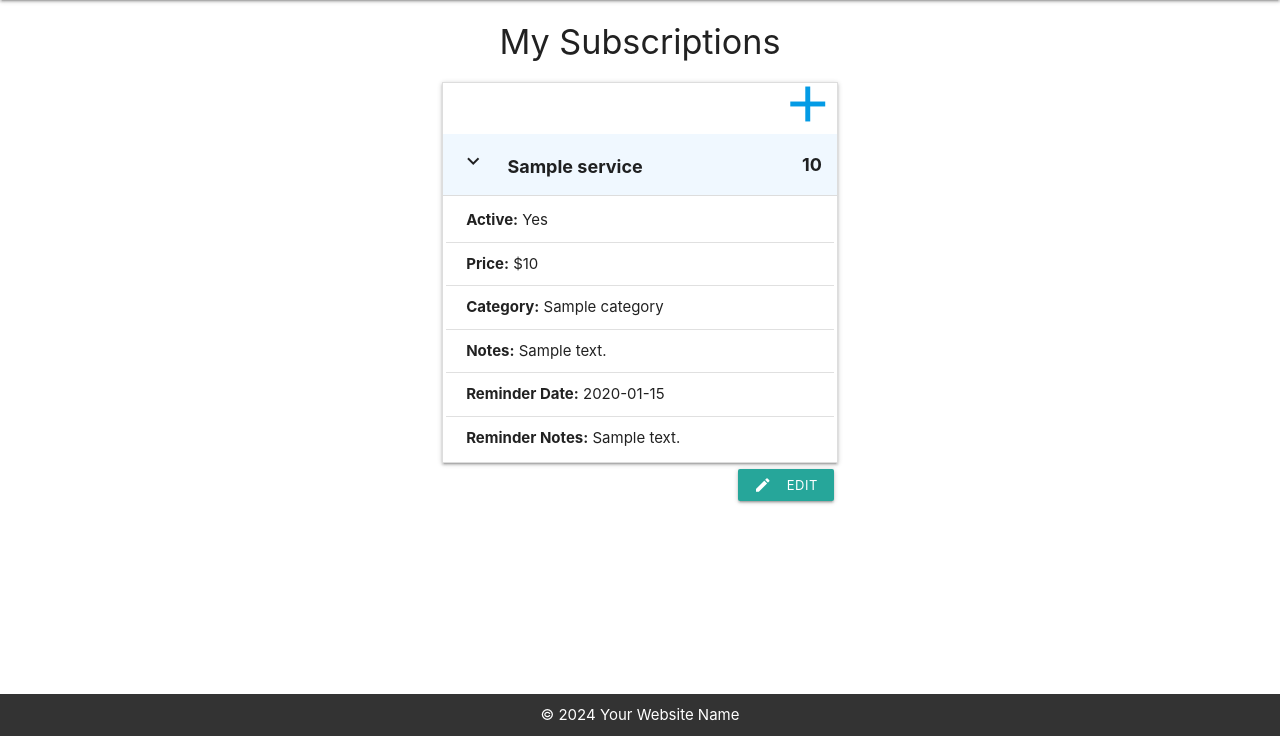
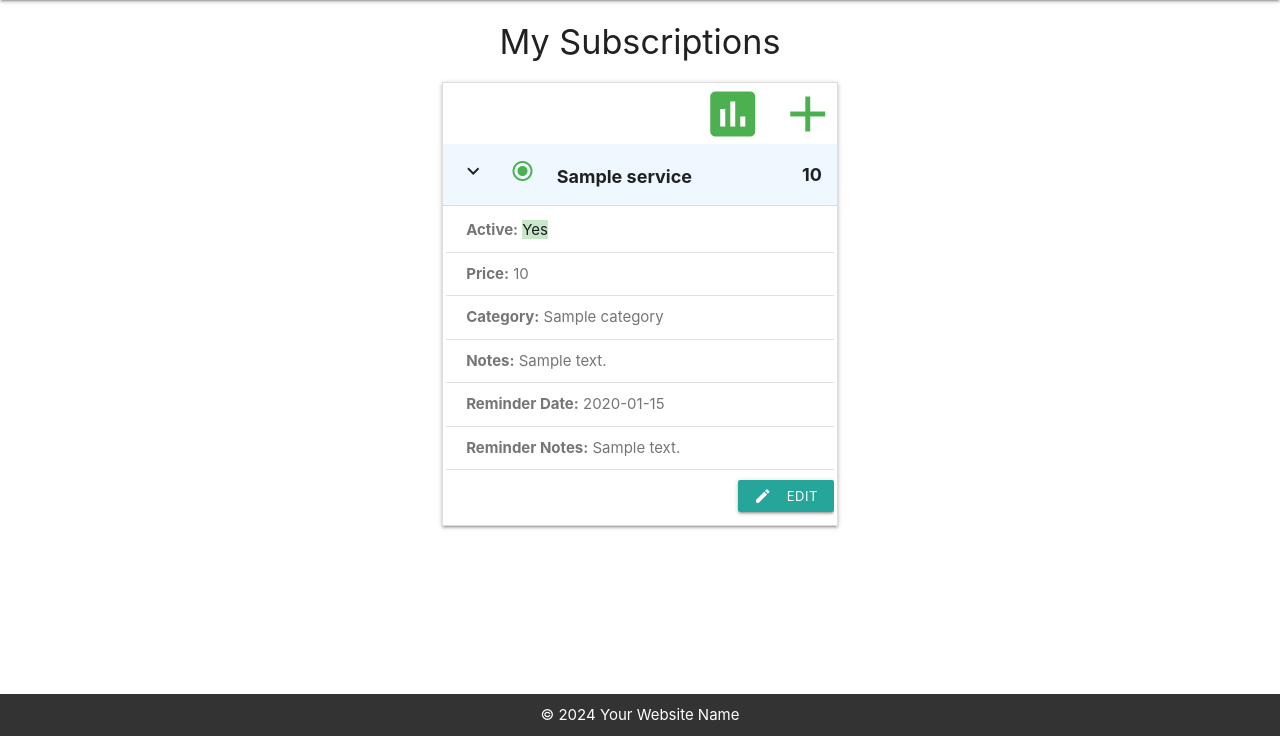
Before and after one commit to andersganander/Subscription_manager, a Django app: page /subscriptions/ in a window 1280 px wide, after a click that opens the changed part. Shown: the part 64-800 px from the top of the page. Run offline with Django 5.2, Linux system fonts and the light colour scheme; a user stored in the database is signed in; tables that the repository leaves empty hold one stand-in row (values such as "Sample post").

Commit message:
USER STORY: Make subscription inactive #45

```diff
--- a/static/css/style.css
+++ b/static/css/style.css
@@ -13,6 +13,11 @@
     font-size: 1.2em;
     font-weight: bold;
 }
+
+.collapsible-margin-bottom {
+    margin-bottom: 50px;
+}
+
 
 .footer-fixed{
     z-index: 10;
@@ -33,3 +38,7 @@
 .padding-right{
     margin-right: 10px;
 }
+
+.padding-top{
+    margin-top: 10px;
+}
--- a/subscriptions/templates/subscription_list.html
+++ b/subscriptions/templates/subscription_list.html
@@ -10,7 +10,7 @@
      </div>
      {% endfor %}
 
-     <div class="container">
+     <div class="container collapsible-margin-bottom">
         <h4 class="center-align">My Subscriptions</h4>
         {% if not subscriptions %}
         <p>You have no subscriptions !!</p>
@@ -23,7 +23,10 @@
             <div class="col s12 m8 offset-m2">
                 <div>
                      <!-- ICONS for adding subscription ( and summary ) -->
-                     <a href="{% url 'subscription_form' %}"><i class="medium material-icons right">add</i></a>
+
+                     <a href="{% url 'subscription_form' %}"><i class="medium material-icons right green-text padding-top">add</i></a>
+                     <a href=""><i class="medium material-icons right green-text padding-top">insert_chart</i></a>
+
 
                      <!-- <a class="waves-effect waves-light btn modal-trigger" href="#add-modal">Modal</a> -->
                 </div>
@@ -32,42 +35,62 @@
                     {% for subscription in subscriptions %}
         <li>
             <div class="collapsible-header">
+                {% if subscription.active %}
                 <span>
                     <i class="material-icons">expand_more</i>
-                    {{ subscription.service.name }}
+                    <i class="material-icons green-text">radio_button_checked</i>
+                     {{ subscription.service.name }}
                 </span>
-                <span>{{ subscription.monthly_price }}</span>
+                <span>
+                    {{ subscription.monthly_price }}
+                </span>
+
+                {% else %}
+                <span>
+                    <i class="material-icons">expand_more</i>
+                    <i class="material-icons red-text">radio_button_unchecked</i>
+                    <span class="grey-text"> {{ subscription.service.name }} </span>
+                </span>
+                <span class="grey-text">{{ subscription.monthly_price }}</span>
+                {% endif %}
+
             </div>
 
             <div class="collapsible-body">
                 <ul class="collection">
-                    <li class="collection-item">
-                        <span class="title"><b>Active:</b></span>
-                        {% if subscription.active %} Yes
-                        {% else %} No
+                    <li class="collection-item {% if not subscription.active %} grey lighten-4 {% endif %}">
+                        <span class="title grey-text text-darken-1"><b>Active:</b></span>
+                        {% if subscription.active %}<span class="green lighten-4">Yes</span>
+                        {% else %}<span class="red lighten-4">No</span>
                         {% endif %}
                     </li>
-                    <li class="collection-item">
-                        <span class="title"><b>Price:</b></span> ${{ subscription.monthly_price }}
+                    <li class="collection-item {% if not subscription.active %} grey lighten-4 {% endif %}">
+                        <span class="title grey-text text-darken-1"><b>Price:</b></span>
+                        <span class="grey-text text-darken-1"> {{ subscription.monthly_price }}</span>
                     </li>
-                    <li class="collection-item">
-                        <span class="title"><b>Category:</b></span> {{ subscription.service.category.name }}
+                    <li class="collection-item {% if not subscription.active %} grey lighten-4 {% endif %}">
+                        <span class="title grey-text text-darken-1"><b>Category:</b></span>
+                        <span class="grey-text text-darken-1"> {{ subscription.service.category.name }}</span>
                     </li>
-                    <li class="collection-item">
-                        <span class="title"><b>Notes:</b></span> {{ subscription.notes }}
+                    <li class="collection-item {% if not subscription.active %} grey lighten-4 {% endif %}">
+                        <span class="title grey-text text-darken-1"><b>Notes:</b></span>
+                        <span class="grey-text text-darken-1"> {{ subscription.notes }}</span>
                     </li>
-                    <li class="collection-item">
-                        <span class="title"><b>Reminder Date:</b></span> {{ subscription.reminder_date|date:"Y-m-d" }}
+                    <li class="collection-item {% if not subscription.active %} grey lighten-4 {% endif %}">
+                        <span class="title grey-text text-darken-1"><b>Reminder Date:</b></span>
+                        <span class="grey-text text-darken-1"> {{ subscription.reminder_date|date:"Y-m-d" }}</span>
                     </li>
-                    <li class="collection-item">
-                        <span class="title"><b>Reminder Notes:</b></span> {{ subscription.reminder_notes }}
+                    <li class="collection-item {% if not subscription.active %} grey lighten-4 {% endif %}">
+                        <span class="title grey-text text-darken-1"><b>Reminder Notes:</b></span>
+                        <span class="grey-text text-darken-1"> {{ subscription.reminder_notes }}</span>
                     </li>
+                    <li>
+                        <div class="right button-padding">
+                            <a href="{% url 'subscription_edit' subscription.id %}" class="btn-small waves-effect waves-light"><i class="material-icons left">edit</i>Edit</a>
+                        </div>
+                    </li>
+                </ul>
 
-
-                </ul>
-                <div class="right button-padding">
-                    <a href="{% url 'subscription_edit' subscription.id %}" class="btn-small waves-effect waves-light"><i class="material-icons left">edit</i>Edit</a>
-                </div>
             </div>
 
         </li>
```
Also changed, not shown: 1 other file.
